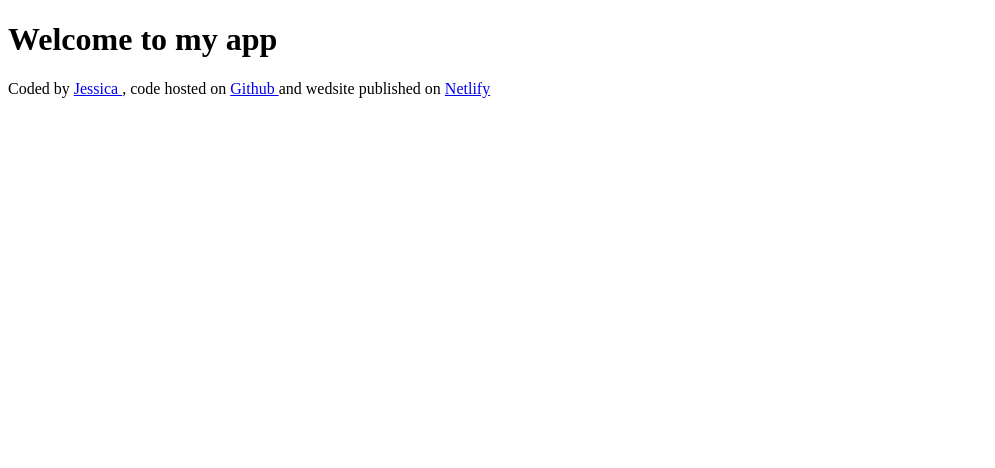
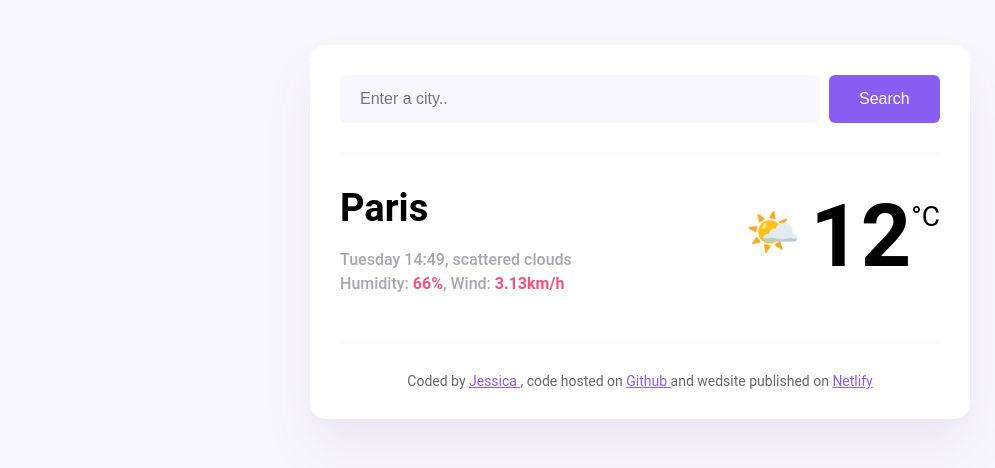
Before and after one commit to Jessmg26/meteo, a plain HTML site: page index.html in a window 1280 px wide. Shown: the whole page, without its empty margins (0-995 px from the left). Drawn offline with Linux system fonts and the light colour scheme.

Commit message:
Added CSS

```diff
--- a/index.html
+++ b/index.html
@@ -3,10 +3,40 @@
   <head>
     <meta charset="UTF-8" />
     <meta name="viewport" content="width=device-width, initial-scale=1.0" />
-    <title>Document</title>
+    <link rel="stylesheet" href="src/index.css" />
+    <title>Meteo App</title>
   </head>
-  <body>
-    <h1>Welcome to my app</h1>
+   <body>
+    <div class="weather-app">
+      <header>
+        <form class="search-form">
+          <input
+            type="search"
+            placeholder="Enter a city.."
+            required
+            class="search-form-input"
+          />
+          <input type="submit" value="Search" class="search-form-button" />
+        </form>
+      </header>
+      <main>
+        <div class="weather-app-data">
+          <div>
+            <h1 class="weather-app-city">Paris</h1>
+            <p class="weather-app-details">
+              Tuesday 14:49, scattered clouds
+              <br />
+              Humidity: <strong>66%</strong>, Wind: <strong>3.13km/h</strong>
+            </p>
+          </div>
+          <div class="weather-app-temperature-container">
+            <div class="weather-app-icon">🌤️</div>
+            <div class="weather-app-temperature">12</div>
+            <div class="weatehr-app-unit">°C</div>
+          </div>
+        </div>
+      </main>
+
     <footer>
       Coded by
       <a href="https://github.com/Jessmg26" target="_blank"> Jessica </a>, code
--- /dev/null
+++ b/src/index.css
@@ -0,0 +1,95 @@
+body {
+  background-color: #f9f7fe;
+  font-family: "Roboto", sans-serif;
+}
+
+a {
+  color: #885df1;
+}
+
+.weather-app {
+  background: white;
+  max-width: 600px;
+  margin: 45px auto;
+  box-shadow: 0 30px 50px rgba(65, 50, 100, 0.08);
+  border-radius: 16px;
+  padding: 30px;
+}
+
+header {
+  border-bottom: 1px solid #f9f7fe;
+  padding: 0 0 30px 0;
+}
+
+.search-form-input {
+  background-color: #f9f7fe;
+  border: none;
+  border-radius: 6px;
+  width: 80%;
+  font-size: 16px;
+  padding: 15px 20px;
+}
+
+.search-form-button {
+  background: #885df1;
+  padding: 15px 30px;
+  border: none;
+  font-size: 16px;
+  margin-left: 5px;
+  border-radius: 6px;
+  color: white;
+}
+
+main {
+  padding: 30px 0;
+}
+
+.weather-app-data {
+  display: flex;
+  justify-content: space-between;
+}
+
+.weather-app-city {
+  margin: 0;
+  font-size: 38px;
+  line-height: 48px;
+}
+
+.weather-app-details {
+  font-size: 16px;
+  color: rgba(39, 33, 66, 0.4);
+  line-height: 24px;
+  font-weight: 500;
+}
+
+.weather-app-details strong {
+  color: #f65282;
+}
+
+.weather-app-temperature-container {
+  display: flex;
+}
+
+.weather-app-icon {
+  font-size: 44px;
+  margin-top: 22px;
+}
+
+.weather-app-temperature {
+  font-size: 88px;
+  margin-left: 10px;
+  font-weight: bold;
+}
+
+.weatehr-app-unit {
+  margin-top: 16px;
+  font-size: 28px;
+}
+
+footer {
+  border-top: 1px solid #f9f7fe;
+  padding: 30px 0 0 0;
+  text-align: center;
+  font-size: 14px;
+  color: rgba(0, 0, 0, 0.6);
+}
```
